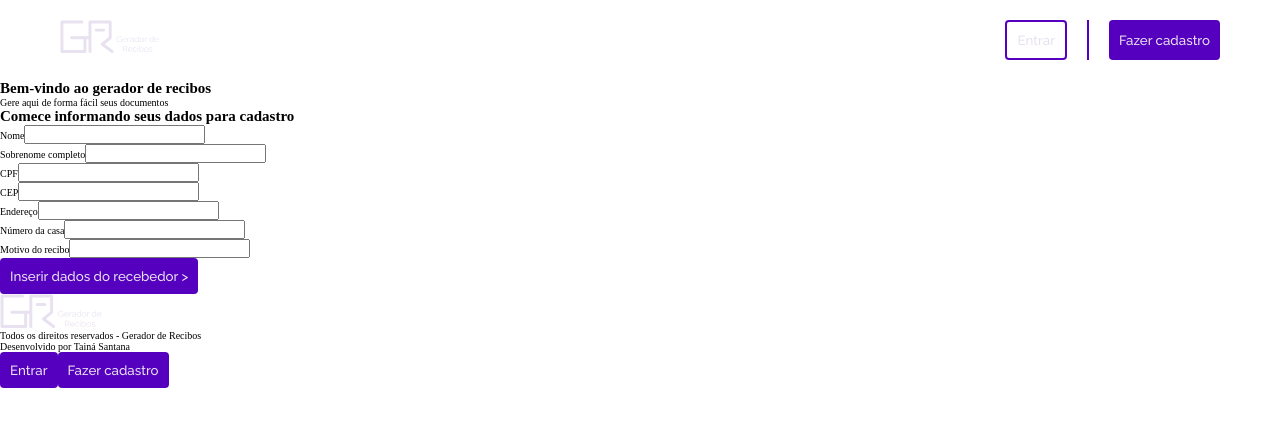
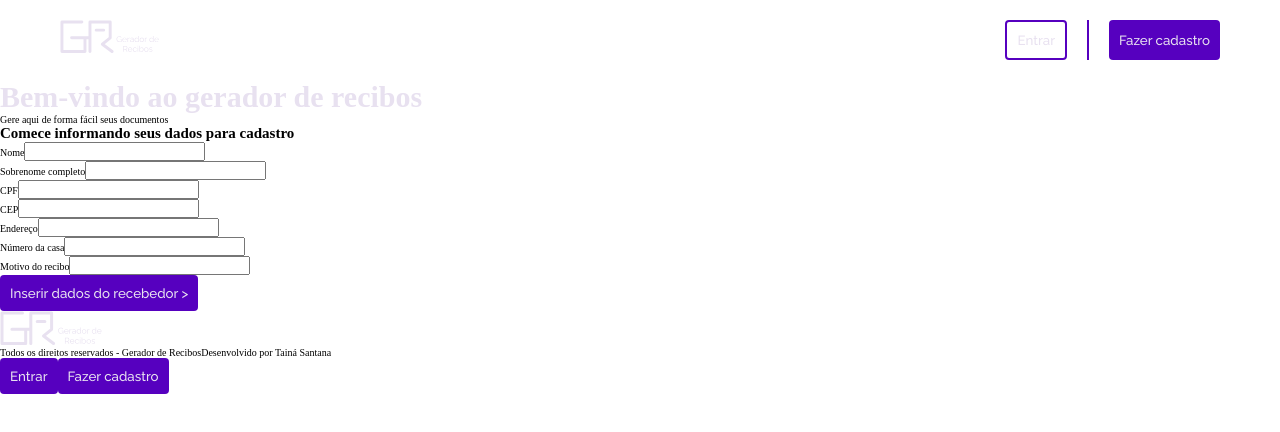
Before and after one commit to narakushi/projeto-gerador-recibos, a React (Vite) app in the folder projeto-gerador/: page / in a window 1280 px wide. Shown: the top 432 px of the page. Built offline with nearby package versions, Linux system fonts and the light colour scheme.

Commit message:
:recycle: refactor: componentizando itens da home

```diff
--- a/projeto-gerador/src/App.jsx
+++ b/projeto-gerador/src/App.jsx
@@ -1,9 +1,11 @@
 import Router from "./Router";
+import Footer from "./assets/ui/components/Footer";
 
 function App() {
   return (
     <>
       <Router />
+      <Footer />
     </>
   );
 }
--- a/projeto-gerador/src/assets/pages/Home.jsx
+++ b/projeto-gerador/src/assets/pages/Home.jsx
@@ -1,73 +1,16 @@
 import React from "react";
 import "../ui/styles/Home.css";
 import NavBar from "../ui/components/Navbar";
-import Button from "../ui/components/Button";
-import logo from "../ui/imgs/logo.svg";
+import Title from "../ui/components/Title";
+import Form from "../ui/components/Form";
 
 function Home() {
   return (
     <section>
       <NavBar />
-      <h1>Bem-vindo ao gerador de recibos</h1>
+      <Title text="Bem-vindo ao gerador de recibos" />
       <p>Gere aqui de forma fácil seus documentos</p>
-      <form action="">
-        <h2>Comece informando seus dados para cadastro</h2>
-        <div>
-          <div>
-            <label htmlFor="">Nome</label>
-            <input type="text" name="name" id="name" />
-          </div>
-          <div>
-            <label htmlFor="">Sobrenome completo</label>
-            <input type="text" name="lastName" id="lastName" />
-          </div>
-        </div>
-
-        <div>
-          <div>
-            <label htmlFor="">CPF</label>
-            <input type="text" name="cpf" id="cpf" />
-          </div>
-          <div>
-            <label htmlFor="">CEP</label>
-            <input type="text" name="cep" id="cep" />
-          </div>
-        </div>
-
-        <div>
-          <div>
-            <label htmlFor="">Endereço</label>
-            <input type="address" name="address" id="address" />
-          </div>
-          <div>
-            <label htmlFor="">Número da casa</label>
-            <input type="text" name="lastName" id="lastName" />
-          </div>
-        </div>
-        <div>
-          <div>
-            <label htmlFor="">Motivo do recibo</label>
-            <input type="text" name="reason" id="reasonReceipt" />
-          </div>
-        </div>
-
-        <Button text="Inserir dados do recebedor" icon=">" />
-      </form>
-
-      <footer>
-        <div>
-          <img src={logo} alt="" />
-        </div>
-        <div></div>
-        <div>
-          <p>Todos os direitos reservados - Gerador de Recibos</p>
-          <p>Desenvolvido por Tainá Santana</p>
-        </div>
-        <div>
-          <Button text="Entrar" />
-          <Button text="Fazer cadastro" />
-        </div>
-      </footer>
+      <Form />
     </section>
   );
 }
--- /dev/null
+++ b/projeto-gerador/src/assets/ui/components/Footer.jsx
@@ -0,0 +1,24 @@
+import React from "react";
+import Button from "./Button";
+import logo from "../imgs/logo.svg";
+
+function Footer() {
+  return (
+    <footer>
+      <div>
+        <img src={logo} alt="" />
+      </div>
+      <div></div>
+      <div>
+        <span>Todos os direitos reservados - Gerador de Recibos</span>
+        <span>Desenvolvido por Tainá Santana</span>
+      </div>
+      <div>
+        <Button text="Entrar" />
+        <Button text="Fazer cadastro" />
+      </div>
+    </footer>
+  );
+}
+
+export default Footer;
--- /dev/null
+++ b/projeto-gerador/src/assets/ui/components/Form.jsx
@@ -0,0 +1,52 @@
+import React from "react";
+import Button from "./Button";
+
+function Form() {
+  return (
+    <form action="">
+      <h2>Comece informando seus dados para cadastro</h2>
+      <div>
+        <div>
+          <label htmlFor="">Nome</label>
+          <input type="text" name="name" id="name" />
+        </div>
+        <div>
+          <label htmlFor="">Sobrenome completo</label>
+          <input type="text" name="lastName" id="lastName" />
+        </div>
+      </div>
+
+      <div>
+        <div>
+          <label htmlFor="">CPF</label>
+          <input type="text" name="cpf" id="cpf" />
+        </div>
+        <div>
+          <label htmlFor="">CEP</label>
+          <input type="text" name="cep" id="cep" />
+        </div>
+      </div>
+
+      <div>
+        <div>
+          <label htmlFor="">Endereço</label>
+          <input type="address" name="address" id="address" />
+        </div>
+        <div>
+          <label htmlFor="">Número da casa</label>
+          <input type="text" name="lastName" id="lastName" />
+        </div>
+      </div>
+      <div>
+        <div>
+          <label htmlFor="">Motivo do recibo</label>
+          <input type="text" name="reason" id="reasonReceipt" />
+        </div>
+      </div>
+
+      <Button text="Inserir dados do recebedor" icon=">" />
+    </form>
+  );
+}
+
+export default Form;
--- /dev/null
+++ b/projeto-gerador/src/assets/ui/components/Title.jsx
@@ -0,0 +1,10 @@
+import React from 'react';
+import "../styles/Title.css";
+
+function Title({text}) {
+  return (
+    <h1 className="title">{text}</h1>
+  )
+}
+
+export default Title;
--- /dev/null
+++ b/projeto-gerador/src/assets/ui/styles/Title.css
@@ -0,0 +1,4 @@
+.title {
+  font-size: 3rem;
+  color: var(--clear-color);
+}
```
